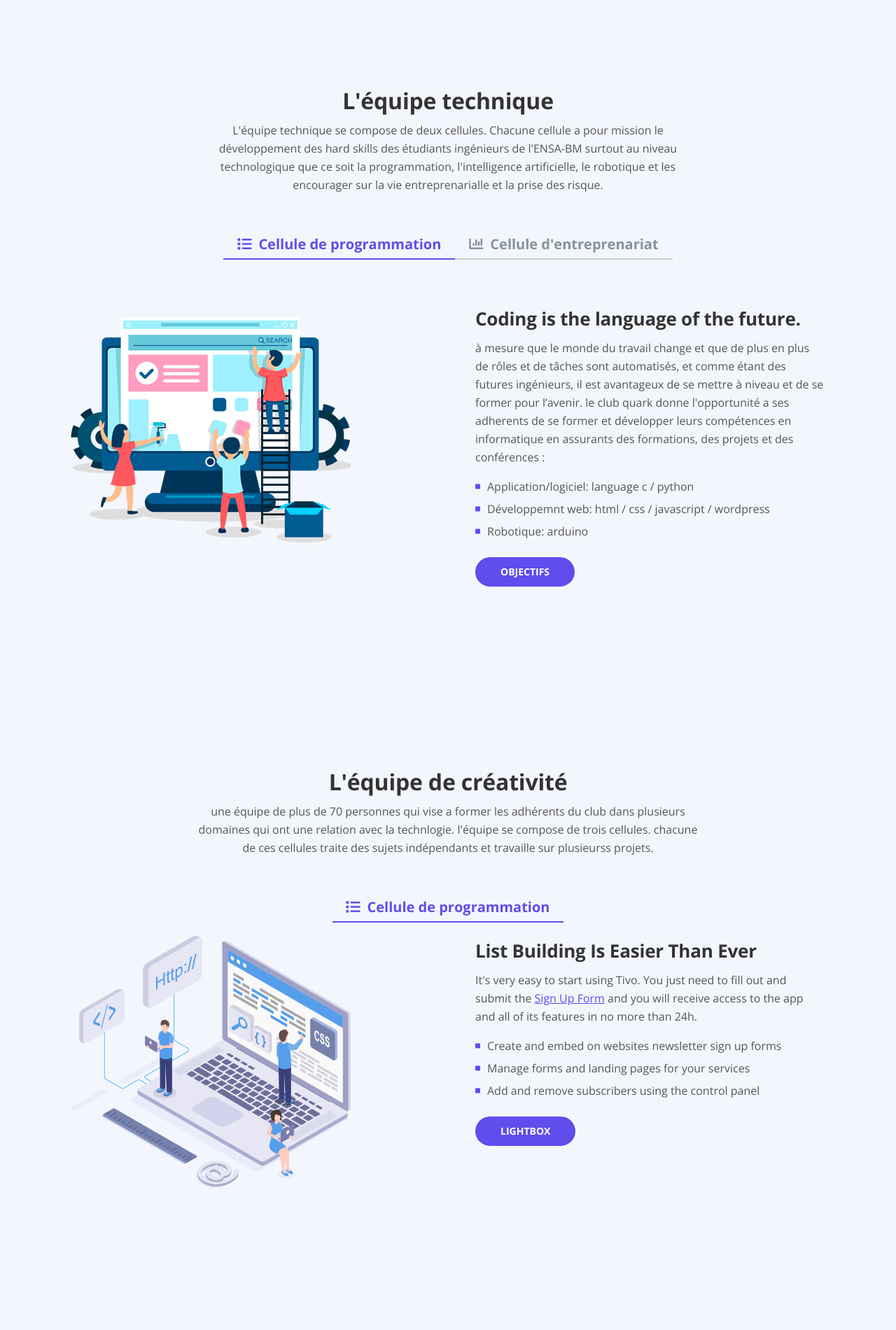
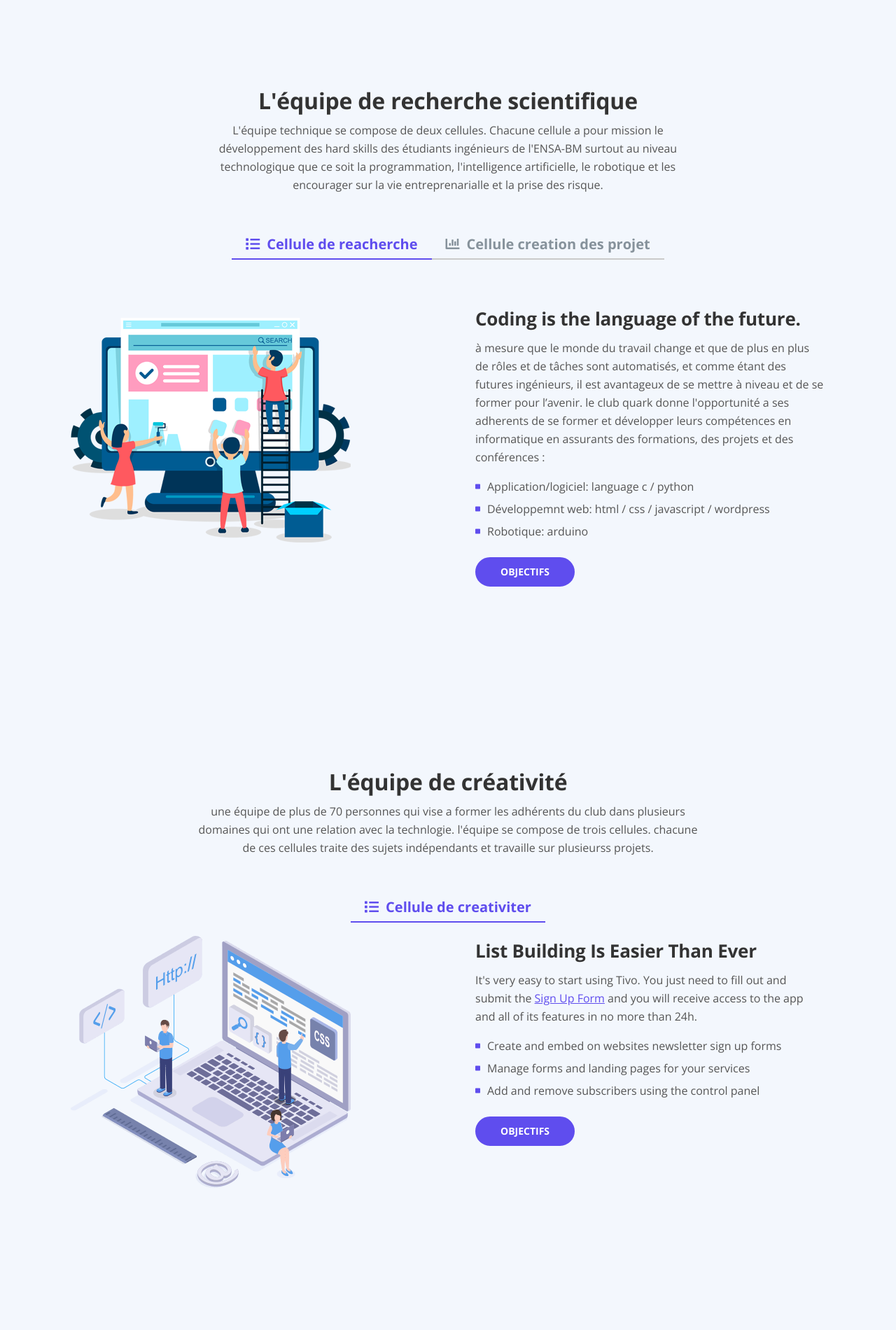
Before and after one commit to LamranI-AL/QUARK, a plain HTML site: page index.html in a window 1280 px wide. Shown: the part 1500-3400 px from the top of the page at 70% size. Drawn offline with nearby package versions, Linux system fonts and the light colour scheme.

Commit message:
cahnagement de placement des equipes

```diff
--- a/index.html
+++ b/index.html
@@ -188,7 +188,7 @@
             <div class="row">
                 <div class="col-lg-12">
                     <!-- <div class="above-heading">FEATURES</div> -->
-                    <h2 class="h2-heading">L'équipe technique</h2>
+                    <h2 class="h2-heading">L'équipe de recherche scientifique</h2>
                     <p class="p-heading"> L'équipe technique se compose de deux cellules. Chacune cellule a pour mission le développement des hard skills des étudiants ingénieurs de l'ENSA-BM surtout au niveau technologique que ce soit la programmation, l'intelligence artificielle, le robotique et les encourager sur la vie entreprenarialle et la prise des risque. </p>
                 </div> <!-- end of col -->
             </div> <!-- end of row -->
@@ -198,10 +198,10 @@
                     <!-- Tabs Links -->
                     <ul class="nav nav-tabs" id="argoTabs" role="tablist">
                         <li class="nav-item">
-                            <a class="nav-link active" id="nav-tab-1" data-toggle="tab" href="#tab-1" role="tab" aria-controls="tab-1" aria-selected="true"><i class="fas fa-list"></i>Cellule de programmation</a>
+                            <a class="nav-link active" id="nav-tab-1" data-toggle="tab" href="#tab-1" role="tab" aria-controls="tab-1" aria-selected="true"><i class="fas fa-list"></i>Cellule de reacherche</a>
                         </li>
                         <li class="nav-item">
-                            <a class="nav-link" id="nav-tab-3" data-toggle="tab" href="#tab-3" role="tab" aria-controls="tab-3" aria-selected="false"><i class="fas fa-chart-bar"></i>Cellule d'entreprenariat</a>
+                            <a class="nav-link" id="nav-tab-3" data-toggle="tab" href="#tab-3" role="tab" aria-controls="tab-3" aria-selected="false"><i class="fas fa-chart-bar"></i>Cellule creation des projet</a>
                         </li>
                     </ul>
                     <!-- end of tabs links -->
@@ -432,7 +432,7 @@
                     <!-- Tabs Links -->
                     <ul class="nav nav-tabs" id="argoTabs" role="tablist">
                         <li class="nav-item">
-                            <a class="nav-link active" id="nav-tab-1" data-toggle="tab" href="#tab-1" role="tab" aria-controls="tab-1" aria-selected="true"><i class="fas fa-list"></i>Cellule de programmation</a>
+                            <a class="nav-link active" id="nav-tab-1" data-toggle="tab" href="#tab-1" role="tab" aria-controls="tab-1" aria-selected="true"><i class="fas fa-list"></i>Cellule de creativiter</a>
                         </li>
                     <!-- end of tabs links -->
 
@@ -465,7 +465,7 @@
                                                 <div class="media-body">Add and remove subscribers using the control panel</div>
                                             </li>
                                         </ul>
-                                        <a class="btn-solid-reg popup-with-move-anim" href="#details-lightbox-1">LIGHTBOX</a>
+                                        <a class="btn-solid-reg popup-with-move-anim" href="#details-lightbox-1">OBJECTIFS</a>
                                     </div> <!-- end of text-container -->
                                 </div> <!-- end of col -->
                             </div> <!-- end of row -->
@@ -605,7 +605,7 @@
                                                 <div class="media-body">Add and remove subscribers using the control panel</div>
                                             </li>
                                         </ul>
-                                        <a class="btn-solid-reg popup-with-move-anim" href="#details-lightbox-1">LIGHTBOX</a>
+                                        <a class="btn-solid-reg popup-with-move-anim" href="#details-lightbox-1">OBJECTIFS</a>
                                     </div> <!-- end of text-container -->
                                 </div> <!-- end of col -->
                             </div> <!-- end of row -->
@@ -638,7 +638,7 @@
                                                 <div class="media-body">Evaluate campaign results and optimize future actions</div>
                                             </li>
                                         </ul>
-                                        <a class="btn-solid-reg popup-with-move-anim" href="#details-lightbox-2">LIGHTBOX</a>
+                                        <a class="btn-solid-reg popup-with-move-anim" href="#details-lightbox-2">OBJECTIFS</a>
                                     </div> <!-- end of text-container -->
                                 </div> <!-- end of col -->
                             </div> <!-- end of row -->
```
Also changed, not shown: log-in.html (+4 -0 lines).
